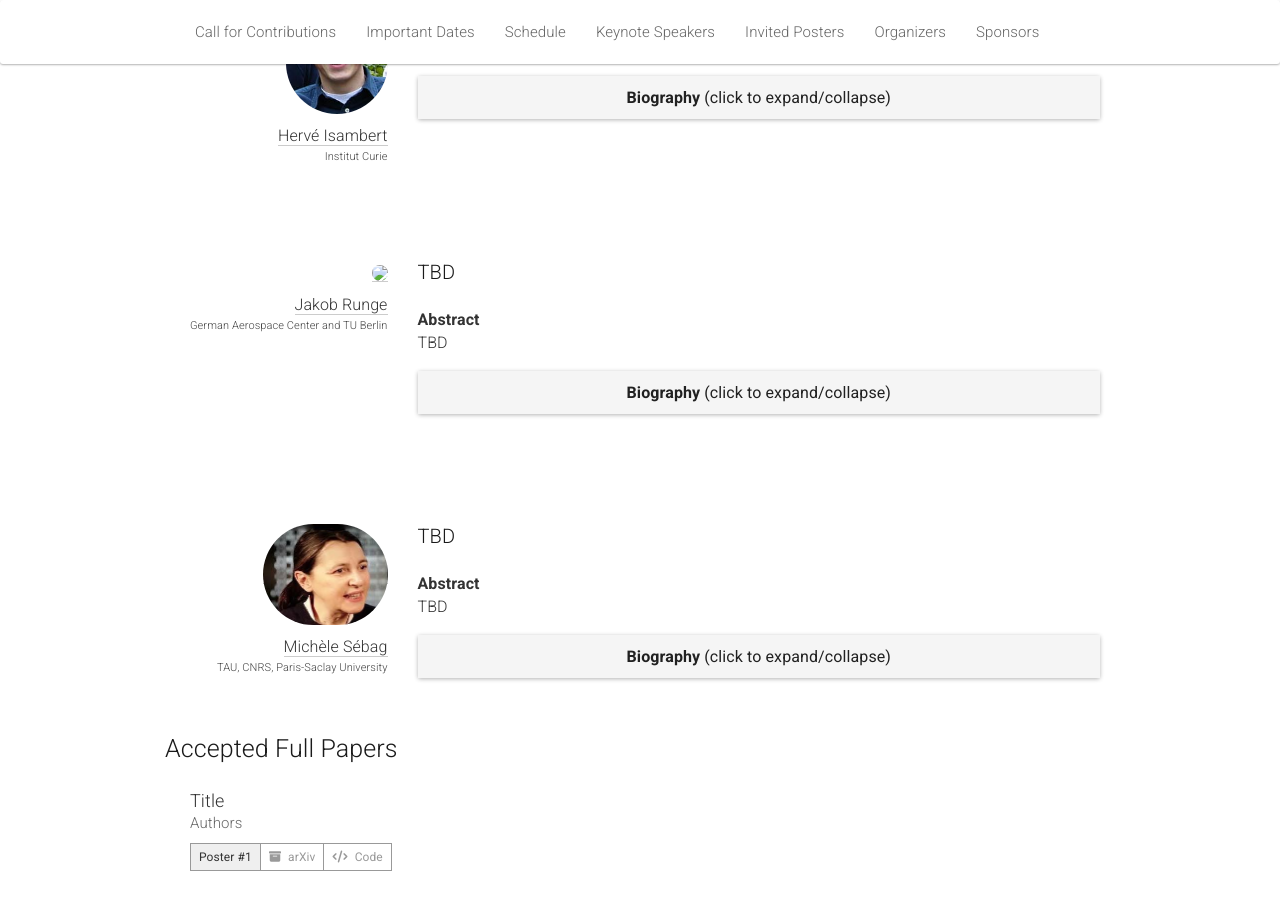
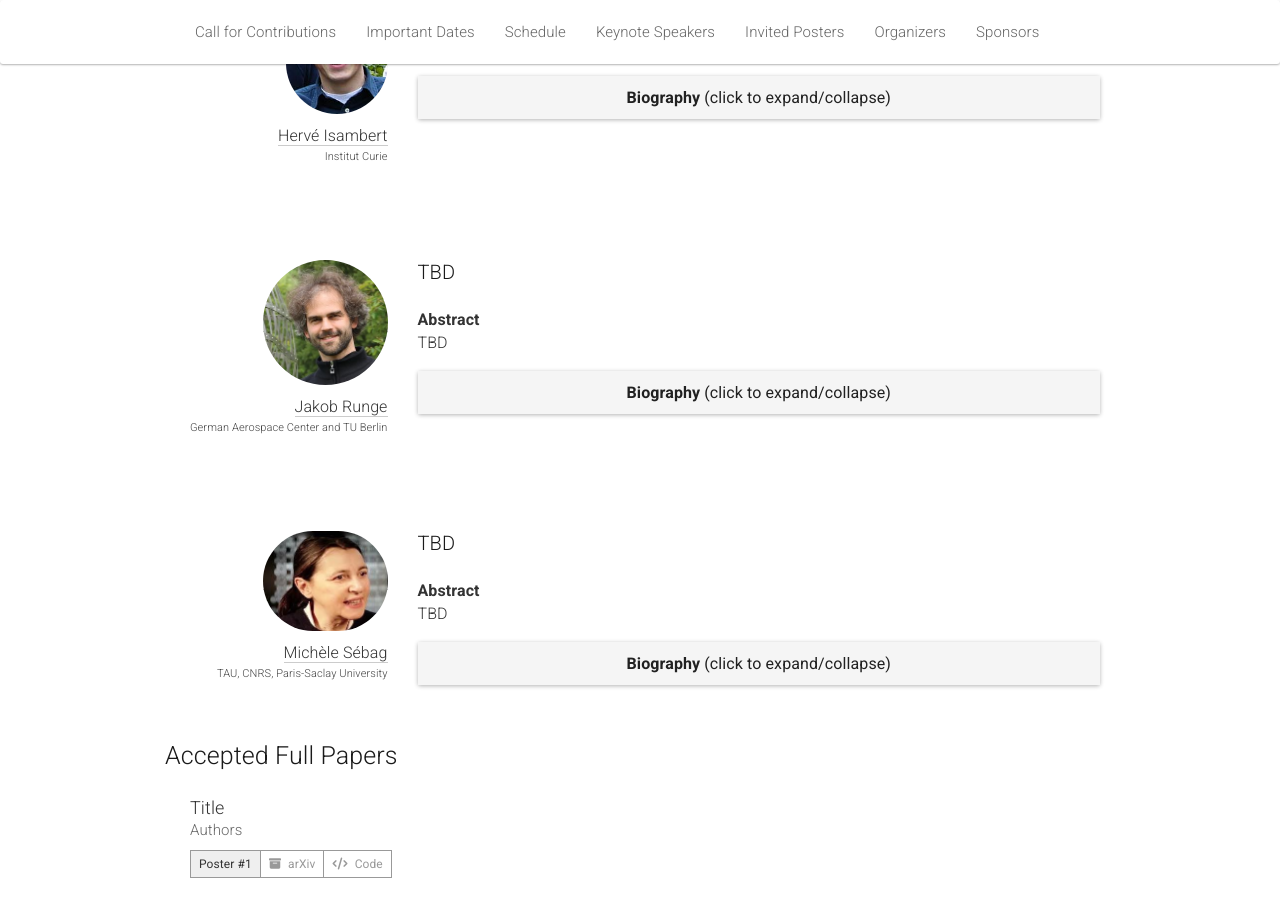
Before and after one commit to quarter-on-causality/quarter-on-causality.github.io, a Jekyll site: the page built from _pages/home_challenges.md, in a window 1280 px wide and 900 px high, scrolled down 2592 px. Built offline with Jekyll 4.4.1, drawn with Linux system fonts in a browser that asks for light colours; nearby versions of some CDN libraries.

Commit message:
Add the missing speaker's photo

```diff
--- a/_pages/home_challenges.md
+++ b/_pages/home_challenges.md
@@ -196,7 +196,7 @@
     <div class="row speaker">
       <div class="col-sm-3 speaker-pic">
         <a href="https://people.csail.mit.edu/recasens/">
-          <img class="people-pic" src="/challenges/img/people/runge.jpg" />
+          <img class="people-pic" src="/challenges/img/people/runge.jpeg" />
         </a>
         <div class="people-name">
           <a href="https://climateinformaticslab.com/">Jakob Runge</a>
```
Also changed, not shown: challenges/img/people/runge.jpeg (added).
